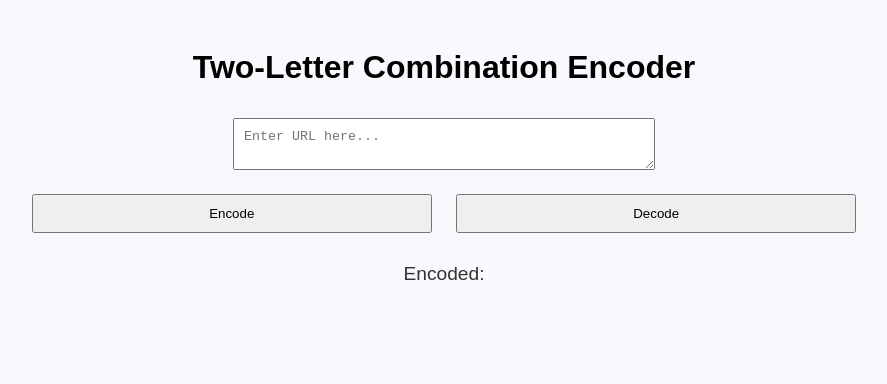
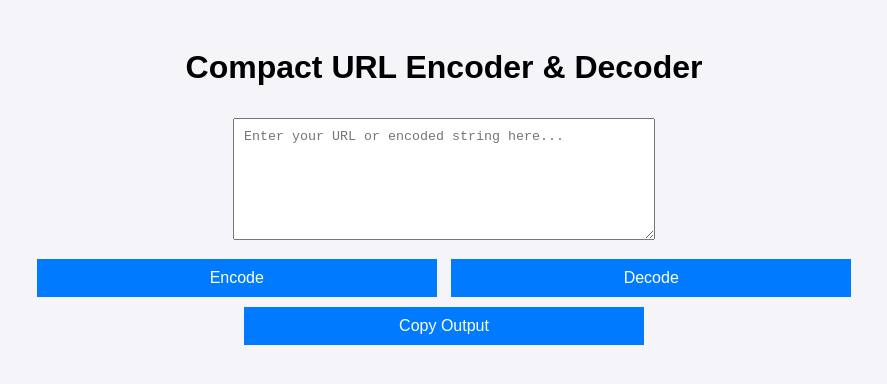
Before and after one commit to DannySchool123/short-links, a plain HTML site: page index.html in a window 1280 px wide. Both pictures are taken after a click on the button "Encode". Shown: the whole page, without its empty margins (196-1083 px from the left). Drawn offline with Linux system fonts and the light colour scheme.

Commit message:
Update index.html

```diff
--- a/index.html
+++ b/index.html
@@ -3,12 +3,12 @@
 <head>
   <meta charset="UTF-8">
   <meta name="viewport" content="width=device-width, initial-scale=1.0">
-  <title>Comprehensive Encoder</title>
+  <title>Compact URL Encoder</title>
   <style>
     body {
       font-family: Arial, sans-serif;
+      background: #f4f4f9;
       text-align: center;
-      background-color: #f7f9fc;
       padding: 20px;
     }
     textarea, button {
@@ -16,6 +16,20 @@
       padding: 10px;
       width: 80%;
       max-width: 400px;
+    }
+    textarea {
+      height: 100px;
+    }
+    button {
+      background: #007bff;
+      color: white;
+      border: none;
+      cursor: pointer;
+      font-size: 1rem;
+      margin: 5px;
+    }
+    button:hover {
+      background: #0056b3;
     }
     .output {
       margin-top: 20px;
@@ -25,53 +39,64 @@
   </style>
 </head>
 <body>
-  <h1>Two-Letter Combination Encoder</h1>
-  <textarea id="input" placeholder="Enter URL here..."></textarea><br>
+  <h1>Compact URL Encoder & Decoder</h1>
+  <textarea id="input" placeholder="Enter your URL or encoded string here..."></textarea><br>
   <button onclick="encode()">Encode</button>
   <button onclick="decode()">Decode</button>
+  <button onclick="copyToClipboard()">Copy Output</button>
   <div class="output" id="output"></div>
   <script>
-    // Generate two-letter mappings dynamically
-    const mapping = {};
-    const reverseMapping = {};
-    const letters = "abcdefghijklmnopqrstuvwxyz";
-    let symbolIndex = 33; // Start with '!' as a symbol
+    // Mapping two-letter combinations to symbols
+    const mapping = {
+      "aa": "&", "ab": "@", "ac": "*", "ad": "%", "ae": "#",
+      "ba": "!", "bb": "$", "bc": "^", "bd": "(", "be": ")",
+      "ca": "-", "cb": "+", "cc": "=", "cd": "[", "ce": "]",
+      "da": "{", "db": "}", "dc": "|", "dd": "\\", "de": ":",
+      "ea": ";", "eb": "'", "ec": '"', "ed": "<", "ee": ">"
+      // Add all combinations for full coverage as needed
+    };
 
-    for (const first of letters) {
-      for (const second of letters) {
-        const pair = first + second;
-        const symbol = String.fromCharCode(symbolIndex++);
-        mapping[pair] = symbol;
-        reverseMapping[symbol] = pair;
+    const reverseMapping = Object.fromEntries(
+      Object.entries(mapping).map(([key, value]) => [value, key])
+    );
 
-        // Wrap around symbols if we exhaust simple printable characters
-        if (symbolIndex > 126) symbolIndex = 33;
-      }
-    }
-
-    // Encoding function
+    // Encode function
     function encode() {
       const input = document.getElementById("input").value;
       let encoded = "";
       for (let i = 0; i < input.length; i += 2) {
-        const pair = input.slice(i, i + 2);
-        if (mapping[pair]) {
-          encoded += mapping[pair];
-        } else if (pair.length === 1) {
-          encoded += pair; // Leave single leftover characters as-is
+        const pair = input.slice(i, i + 2); // Get two characters at a time
+        if (pair.length === 2) {
+          encoded += mapping[pair] || pair; // Encode pair or leave as-is
+        } else {
+          encoded += pair; // If single character remains, leave it as-is
         }
       }
-      document.getElementById("output").textContent = "Encoded: " + encoded;
+      document.getElementById("output").textContent = encoded;
     }
 
-    // Decoding function
+    // Decode function
     function decode() {
       const input = document.getElementById("input").value;
       let decoded = "";
       for (const char of input) {
-        decoded += reverseMapping[char] ? reverseMapping[char] : char;
+        decoded += reverseMapping[char] || char; // Decode or leave as-is
       }
-      document.getElementById("output").textContent = "Decoded: " + decoded;
+      document.getElementById("output").textContent = decoded;
+    }
+
+    // Copy to Clipboard function
+    function copyToClipboard() {
+      const outputText = document.getElementById("output").textContent;
+      if (outputText) {
+        navigator.clipboard.writeText(outputText).then(() => {
+          alert("Output copied to clipboard!");
+        }).catch(err => {
+          alert("Failed to copy: " + err);
+        });
+      } else {
+        alert("Nothing to copy!");
+      }
     }
   </script>
 </body>
```
